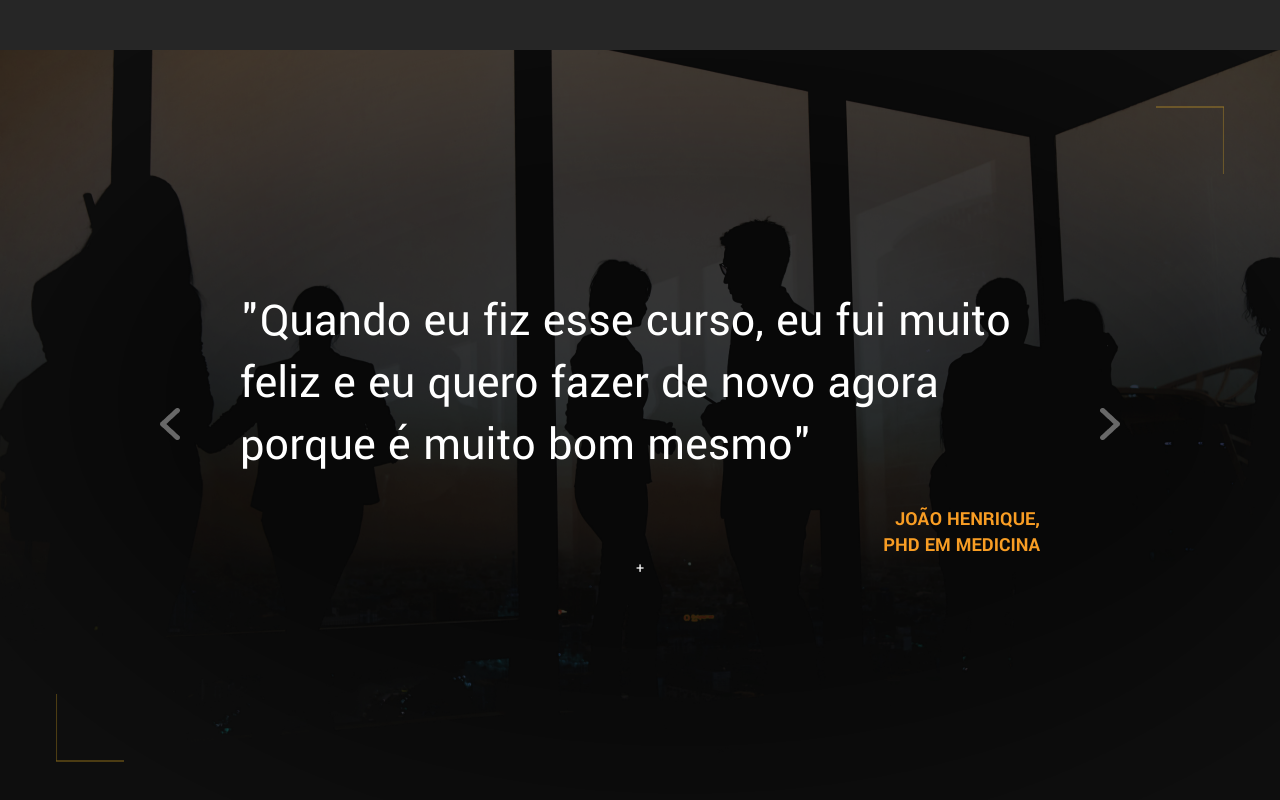
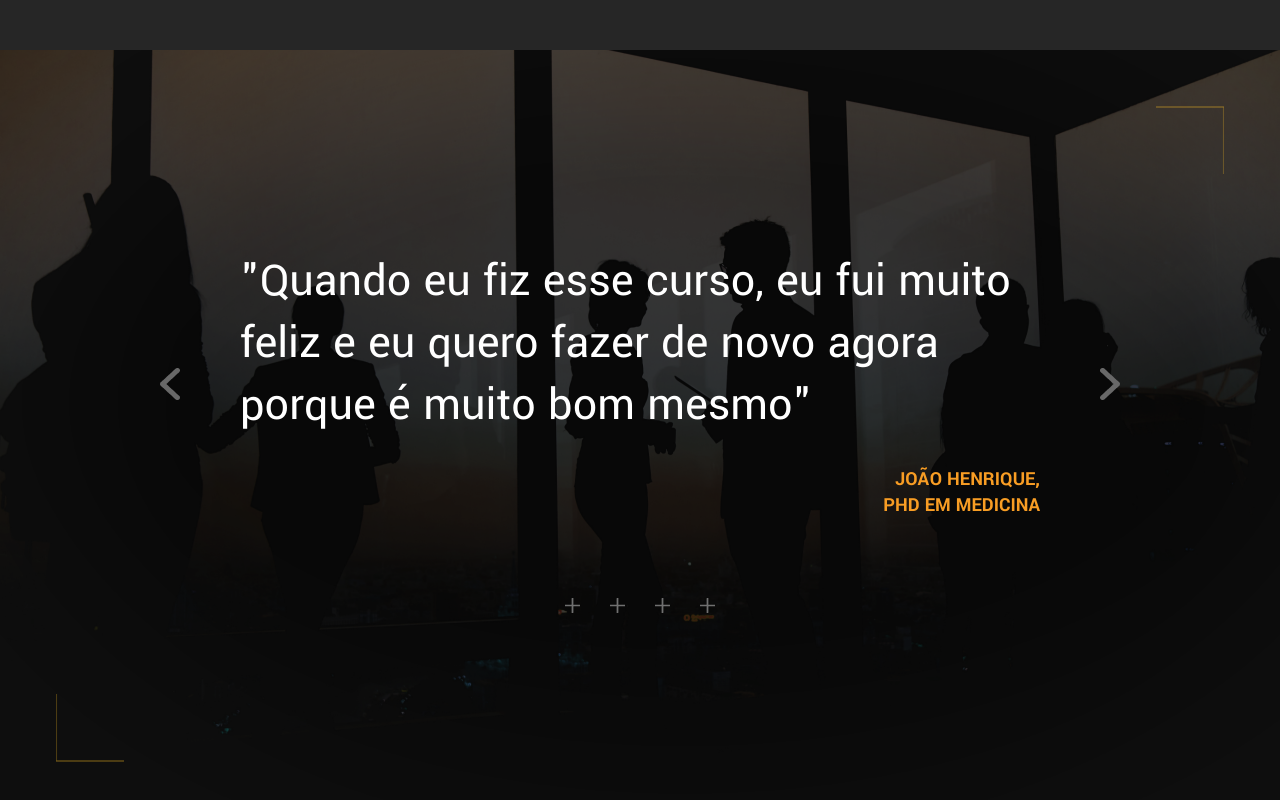
Before and after one commit to rogeritael/rogeritael-rocky_desafio, a React (Create React App) app: page / in a window 1280 px wide. Shown: the part 4722-5522 px from the top of the page. Built offline with nearby package versions, Linux system fonts and the light colour scheme.

Commit message:
finalizando a seção de testemunhos

```diff
--- a/src/components/template/TestimonialsSection/index.tsx
+++ b/src/components/template/TestimonialsSection/index.tsx
@@ -2,6 +2,7 @@ import { AppLimiter } from "../../AppLimiter";
 import { TestimonialsStyle } from "./styles";
 import leftArrow from '../../../assets/left_arrow_controller.png'
 import rightArrow from '../../../assets/right_arrow_controller.png'
+import plus from '../../../assets/plus.png'
 
 export function TestmonialsSection(){
     return (
@@ -9,7 +10,7 @@ export function TestmonialsSection(){
             <AppLimiter>
                 <div className="slider_container">
                     <div className="testimonial_box">
-                        <img src={leftArrow} alt="botão voltar" className="testimonial_controller" />
+                        <img src={leftArrow} alt="botão voltar" className="testimonial_arrow_controller" />
                         <div className="testimonial">
                             <p>
                                 "Quando eu fiz esse curso, eu fui muito feliz e eu quero fazer de novo
@@ -18,10 +19,13 @@ export function TestmonialsSection(){
                             <h3> João Henrique,</h3>
                             <h3>PhD em Medicina</h3>
                         </div>
-                        <img src={rightArrow} alt="botão avançar" className="testimonial_controller"/>
+                        <img src={rightArrow} alt="botão avançar" className="testimonial_arrow_controller"/>
                     </div>
-                    <div className="testimonial_controllers">
-                        <p>+</p>
+                    <div className="testimonial_controllers_box">
+                        <img src={plus} alt=""/>
+                        <img src={plus} alt=""/>
+                        <img src={plus} alt=""/>
+                        <img src={plus} alt=""/>
                     </div>
                 </div>
             </AppLimiter>
--- a/src/components/template/TestimonialsSection/styles.ts
+++ b/src/components/template/TestimonialsSection/styles.ts
@@ -78,13 +78,33 @@ export const TestimonialsStyle = styled.section`
                 }
             }
 
-            .testimonial_controller {
+            .testimonial_arrow_controller {
                 cursor: pointer;
                 transition: 300ms ease-in-out;
 
                 &:hover {
                     scale: 1.2;
                 }
+
+                img {
+                    cursor: pointer;
+                }
+            }
+        }
+
+        .testimonial_controllers_box {
+            margin-top: 80px;
+
+            img {
+                width: 15px;
+                height: 15px;
+                margin: 0 15px;
+                cursor: pointer;
+                transition: 150ms ease-in-out;
+
+                &:hover {
+                    scale: 1.3;
+                }
             }
         }
     }
```
